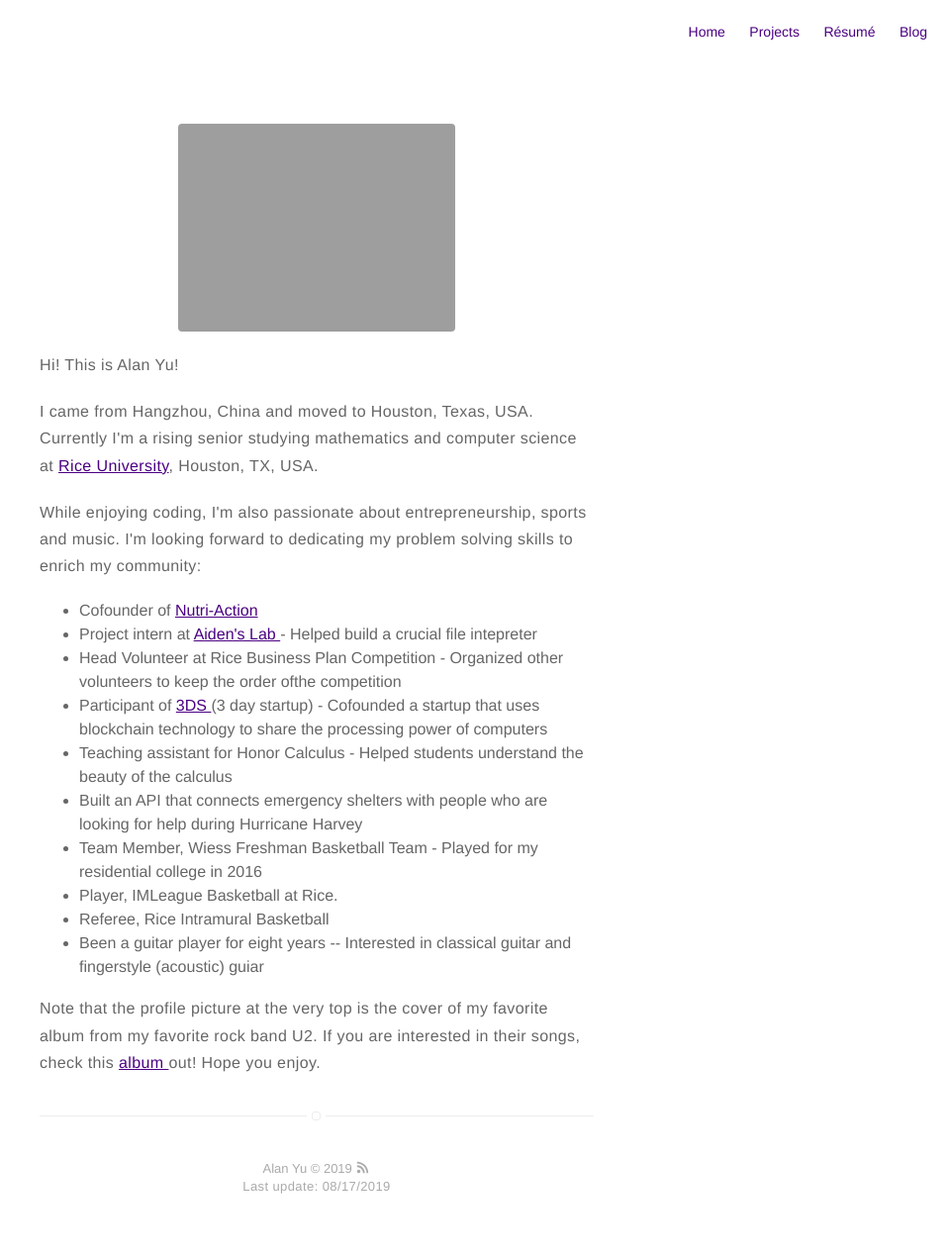
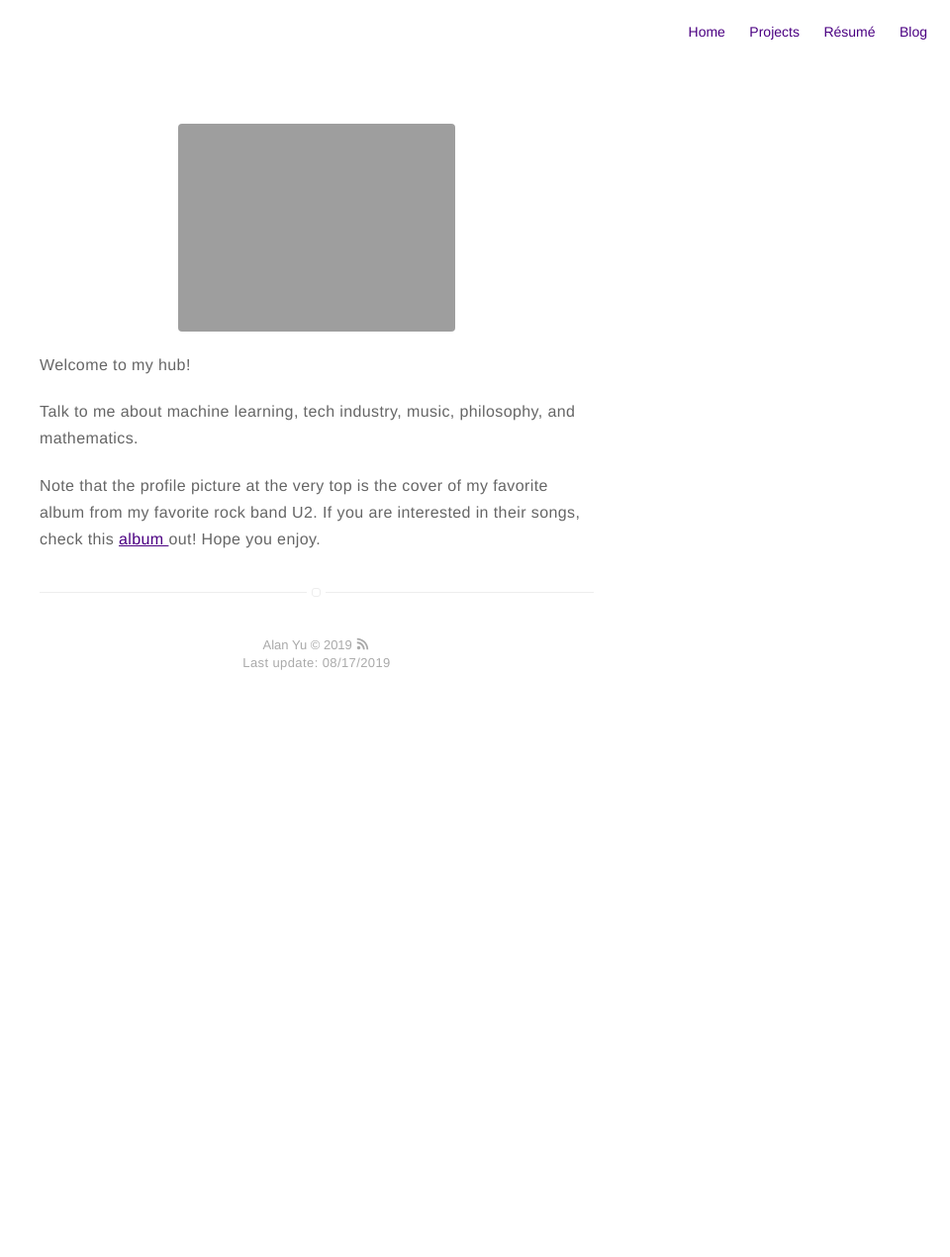
Before and after one commit to AlanFermat/AlanFermat.github.io, a Jekyll site: the page built from about.md, in a window 1280 px wide. Shown: the whole page at 99% size, without its empty margins (320-1280 px from the left). Built offline with Jekyll 4.4.1, drawn with Linux system fonts in a browser that asks for light colours; after the commit the page ends 900 px from its top, so only the background shows below that.

Commit message:
change the about

```diff
--- a/about.md
+++ b/about.md
@@ -4,22 +4,8 @@ layout: page
 ---
 ![Profile Image]({{ site.url }}/{{ site.picture }})
 
-<p>Hi! This is Alan Yu! </p>
-<p>I came from Hangzhou, China and moved to Houston, Texas, USA. Currently I'm a rising senior studying mathematics and computer science at <a href="https://www.rice.edu/">Rice University</a>, Houston, TX, USA. </p>
+<p>Welcome to my hub! </p>
 
-<p> While enjoying coding, I'm also passionate about entrepreneurship, sports and music. I'm looking forward to dedicating my problem solving skills to enrich my community: </p>
-
-<ul class="skill-list">
-	<li>Cofounder of <a href = "https://www.owlspark.com/startup-teams/">Nutri-Action</a></li>
-	<li>Project intern at <a href = "https://www.aidenlab.org/">Aiden's Lab </a> - Helped build a crucial file intepreter</li>
-	<li>Head Volunteer at Rice Business Plan Competition - Organized other volunteers to keep the order ofthe competition</li>
-	<li>Participant of <a href="http://3daystartup.org/">3DS </a>(3 day startup) - Cofounded a startup that uses blockchain technology to share the processing power of computers</li>
-	<li>Teaching assistant for Honor Calculus - Helped students understand the beauty of the calculus</li>
-	<li>Built an API that connects emergency shelters with people who are looking for help during Hurricane Harvey</li>
-	<li>Team Member, Wiess Freshman Basketball Team - Played for my residential college in 2016</li>
-	<li>Player, IMLeague Basketball at Rice.</li>
-	<li>Referee, Rice Intramural Basketball</li>
-	<li>Been a guitar player for eight years -- Interested in classical guitar and fingerstyle (acoustic) guiar</li>
-</ul>
+<p>Talk to me about machine learning, tech industry, music, philosophy, and mathematics.</p>
 
 <p> Note that the profile picture at the very top is the cover of my favorite album from my favorite rock band U2. If you are interested in their songs, check this <a href="https://en.wikipedia.org/wiki/The_Best_of_1980%E2%80%931990">album </a> out! Hope you enjoy. </p>
```
Also changed, not shown: 18 other files.
